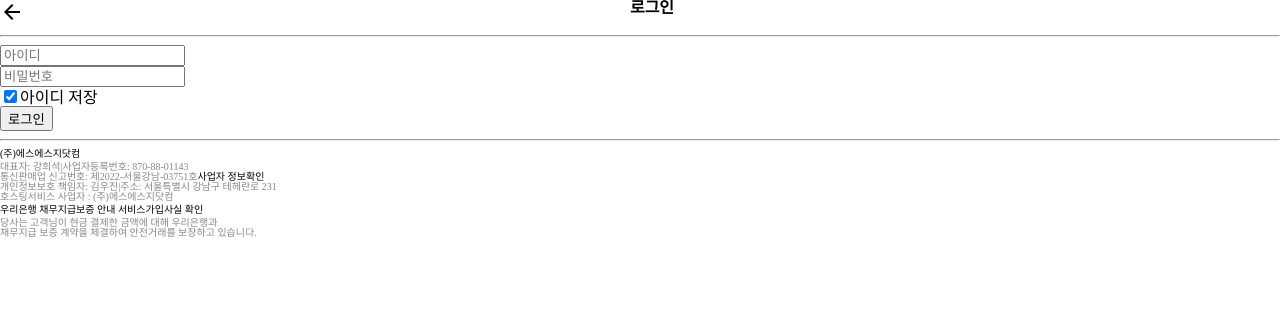
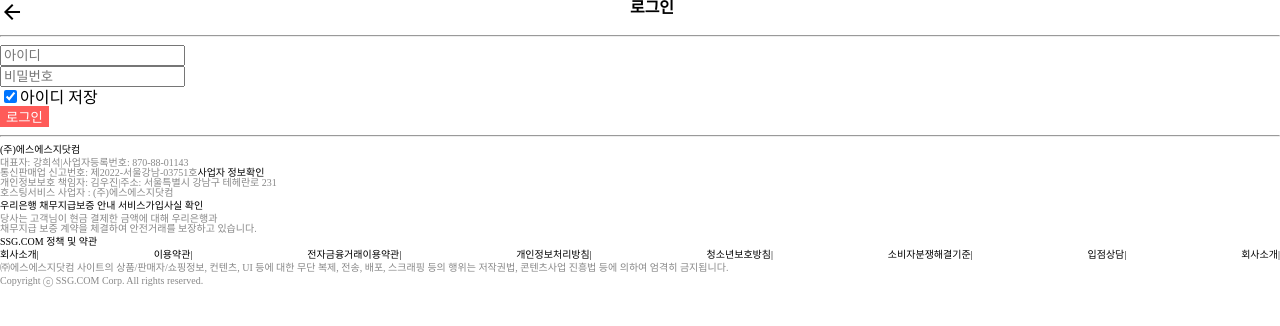
Before and after one commit to curomame/ssg_front_02, a React (Create React App) app: page /login in a window 1280 px wide. Shown: the top 326 px of the page. Built offline with nearby package versions, Linux system fonts and the light colour scheme.

Commit message:
📐Modify : 0808 16:30 진행
- Remove duplication Component File
- Modify Components for use
- Add CSS Properties and Comments

```diff
--- a/src/component/components/login/LoginFooter.jsx
+++ /dev/null
@@ -1,26 +0,0 @@
-import React from 'react'
-import { Link } from 'react-router-dom'
-
-// 로그인 Footer 영역 컴포넌트
-
-function MainFooter() {
-  return (
-    <>
-    <div className="footerContents">
-					<div className="">
-					<p className="footerBold">(주)에스에스지닷컴</p>
-            <p className="footerLight">
-              <address>대표자: 강희석<span className="bar">|</span>사업자등록번호: 870-88-01143<br/>통신판매업 신고번호: 제2022-서울강남-03751호
-              <Link to='https://www.ftc.go.kr/bizCommPop.do?wrkr_no=8708801143'>사업자 정보확인</Link><br/>개인정보보호 책임자: 김우진<span className="bar">|</span>주소: 서울특별시 강남구 테헤란로 231<br/>호스팅서비스 사업자 : (주)에스에스지닷컴</address>
-            </p>
-					</div>
-					<div className="">
-						<p className="footerBold">우리은행 채무지급보증 안내 <Link to='https://m.ssg.com/comm/popupWooriService.ssg'>서비스가입사실 확인</Link></p>
-						<p className="footerLight">당사는 고객님이 현금 결제한 금액에 대해 우리은행과<br/>채무지급 보증 계약을 체결하여 안전거래를 보장하고 있습니다.</p>
-					</div>
-				</div>
-    </>
-  )
-}
-
-export default MainFooter
--- a/src/component/parts/loginParts/LoginFieldSet.jsx
+++ b/src/component/parts/loginParts/LoginFieldSet.jsx
@@ -57,13 +57,15 @@
                     onChange={handleChange}
                     />
                     <br/>
+                    {/* 아이디 저장 : 로그인에 성공하면, 입력한
+                    id값을 userId의 기본 값으로 저장한다. */}
                 <input
                     type="checkbox"
                     defaultChecked="Y"
                     />
                 <label>아이디 저장</label>
                 <br/>
-                <button type="submit">로그인</button>
+                <button type="submit" style={{backgroundColor:"#ff5b59", border: 0, outline: 0, color: "#fff"}}>로그인</button>
             </fieldset>
         </form>
     </div>
--- a/src/component/parts/loginParts/LoginPreviousIcon.jsx
+++ b/src/component/parts/loginParts/LoginPreviousIcon.jsx
@@ -6,6 +6,7 @@
 function LoginPreviousIcon() {
   return (
     <div>
+        {/* 뒤로가기 할 때 이전에 접속한 페이지로 이동시키기 */}
         <div><span className="material-icons-outlined"><Link to='/'>arrow_back</Link></span></div>
     </div>
   )
--- a/src/pages/Login.jsx
+++ b/src/pages/Login.jsx
@@ -1,19 +1,19 @@
 import React from 'react'
-import Header from '../component/components/login/LoginHeader'
-import LoginFooter from '../component/components/login/LoginFooter'
+import LoginHeader from '../component/components/login/LoginHeader'
 import LoginFieldSet from '../component/parts/loginParts/LoginFieldSet'
+import MainFooter from '../component/components/main/MainFooter'
 
-// 로그인 페이지 메인 화면
+// 로그인 메인 화면
 
 function Login() {
 
   return (
     <>
-      <Header/>
+      <LoginHeader/>
       <hr/>
       <LoginFieldSet/>
       <hr />
-      <LoginFooter/>
+      <MainFooter/>
     </>
   )
 }
```
